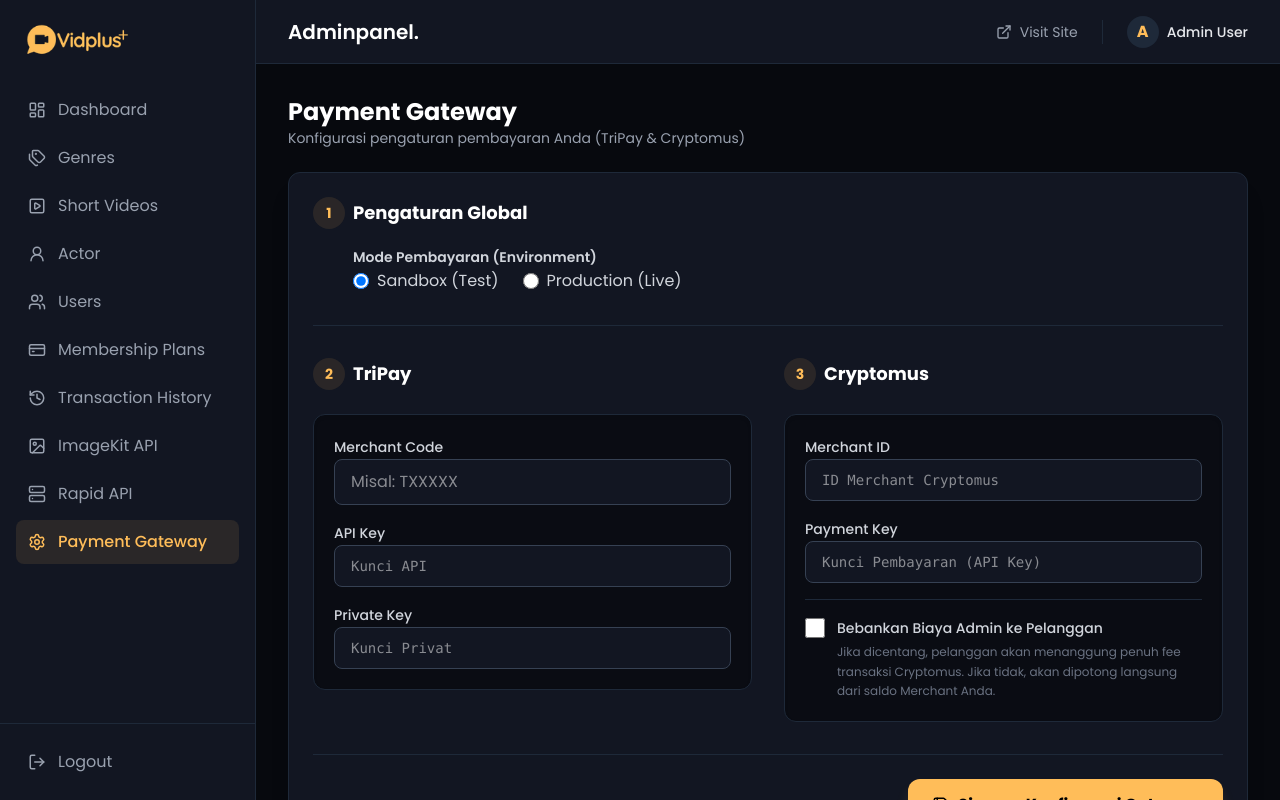
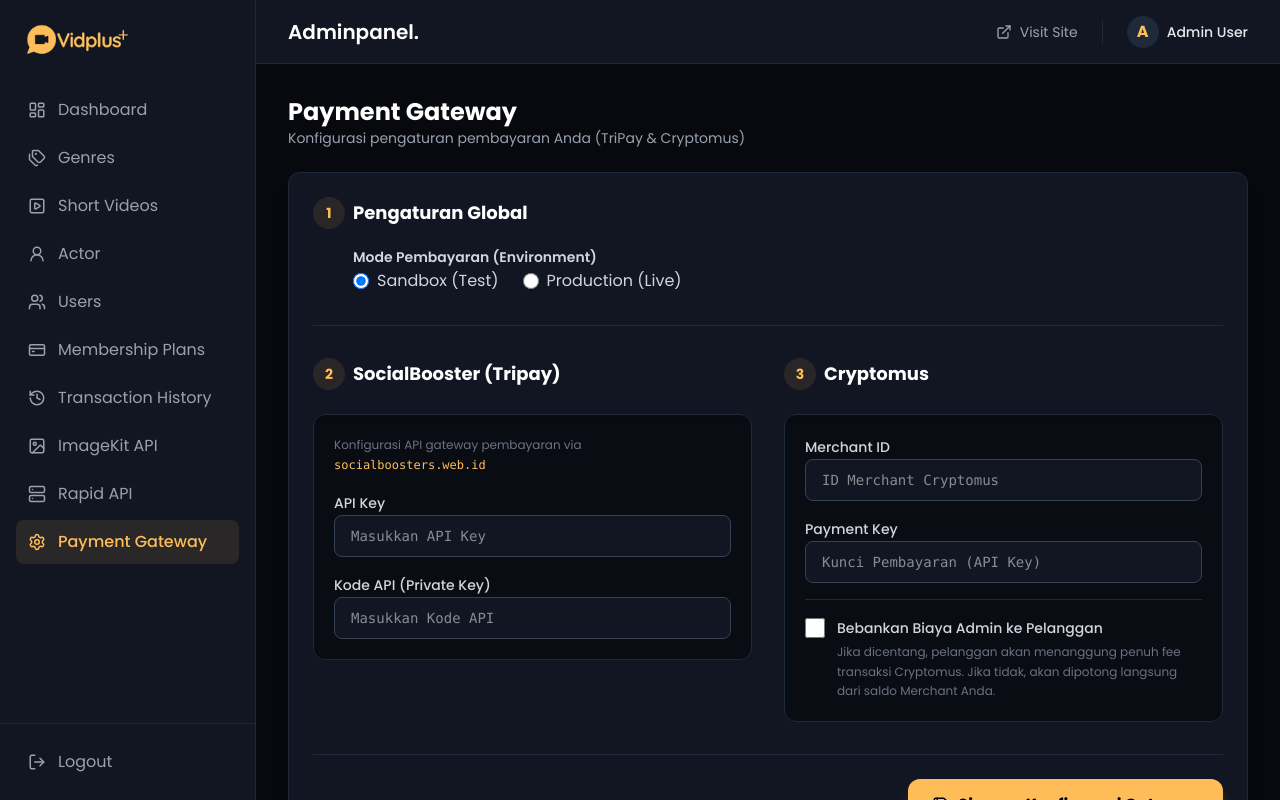
Before and after one commit to studiococoa249/vidplusweb, a Next.js app: page /1/admin/payment-gateway in a window 1280 px wide. Built offline with nearby package versions, Linux system fonts and the light colour scheme; no server answers; the database is empty.

Commit message:
refactor: rename tripay_config to socialbooster_config

```diff
--- a/app/[lang]/admin/actions.ts
+++ b/app/[lang]/admin/actions.ts
@@ -57,9 +57,9 @@ export async function updatePaymentGateway(prevState: any, formData: FormData) {
   const lang = formData.get("lang") as string || "id";
 
   // TriPay
-  const tp_merchant_code = formData.get("tp_merchant_code") as string;
-  const tp_api_key = formData.get("tp_api_key") as string;
-  const tp_private_key = formData.get("tp_private_key") as string;
+  // SocialBooster
+  const sb_api_key = formData.get("sb_api_key") as string;
+  const sb_kode_api = formData.get("sb_kode_api") as string;
 
   // Cryptomus
   const cm_merchant_id = formData.get("cm_merchant_id") as string;
@@ -68,10 +68,9 @@ export async function updatePaymentGateway(prevState: any, formData: FormData) {
 
   const payload = {
     mode,
-    tripay_config: {
-      merchantCode: tp_merchant_code,
-      apiKey: tp_api_key,
-      privateKey: tp_private_key
+    socialbooster_config: {
+      api_key: sb_api_key,
+      kode_api: sb_kode_api,
     },
     cryptomus_config: {
       merchantId: cm_merchant_id,
--- a/app/[lang]/admin/payment-gateway/PaymentForm.tsx
+++ b/app/[lang]/admin/payment-gateway/PaymentForm.tsx
@@ -10,7 +10,7 @@ export default function PaymentForm({ initialData }: { initialData: any }) {
   const params = useParams();
   const lang = params.lang as string || "id";
 
-  const tripay = initialData?.tripay_config || {};
+  const sb = initialData?.socialbooster_config || {};
   const cryptomus = initialData?.cryptomus_config || {};
 
   return (
@@ -67,40 +67,34 @@ export default function PaymentForm({ initialData }: { initialData: any }) {
         </div>
 
         <div className="grid lg:grid-cols-2 gap-8">
-          {/* TriPay Config */}
+          {/* SocialBooster Config */}
           <div className="space-y-6">
             <h2 className="text-lg font-bold text-white flex items-center gap-2">
               <span className="w-8 h-8 rounded-full bg-[#ffbd59]/10 text-[#ffbd59] flex items-center justify-center text-sm">2</span>
-              TriPay
+              SocialBooster (Tripay)
             </h2>
             <div className="bg-[#0a0c13] p-5 rounded-xl border border-gray-800 space-y-4 shadow-inner">
-              <div className="space-y-2">
-                <label className="text-sm font-medium text-gray-300">Merchant Code</label>
-                <input
-                  type="text"
-                  name="tp_merchant_code"
-                  defaultValue={tripay.merchantCode}
-                  placeholder="Misal: TXXXXX"
-                  className="w-full bg-[#121622] border border-gray-700 rounded-lg py-2.5 px-4 text-white focus:outline-none focus:border-[#ffbd59] focus:ring-1 focus:ring-[#ffbd59]/50 transition-all"
-                />
-              </div>
+              <p className="text-xs text-gray-500 leading-relaxed">
+                Konfigurasi API gateway pembayaran via{' '}
+                <span className="text-[#ffbd59] font-mono">socialboosters.web.id</span>
+              </p>
               <div className="space-y-2">
                 <label className="text-sm font-medium text-gray-300">API Key</label>
                 <input
                   type="text"
-                  name="tp_api_key"
-                  defaultValue={tripay.apiKey}
-                  placeholder="Kunci API"
+                  name="sb_api_key"
+                  defaultValue={sb.api_key}
+                  placeholder="Masukkan API Key"
                   className="w-full bg-[#121622] border border-gray-700 rounded-lg py-2.5 px-4 text-white font-mono text-sm focus:outline-none focus:border-[#ffbd59] focus:ring-1 focus:ring-[#ffbd59]/50 transition-all"
                 />
               </div>
               <div className="space-y-2">
-                <label className="text-sm font-medium text-gray-300">Private Key</label>
+                <label className="text-sm font-medium text-gray-300">Kode API (Private Key)</label>
                 <input
                   type="password"
-                  name="tp_private_key"
-                  defaultValue={tripay.privateKey}
-                  placeholder="Kunci Privat"
+                  name="sb_kode_api"
+                  defaultValue={sb.kode_api}
+                  placeholder="Masukkan Kode API"
                   className="w-full bg-[#121622] border border-gray-700 rounded-lg py-2.5 px-4 text-white font-mono text-sm focus:outline-none focus:border-[#ffbd59] focus:ring-1 focus:ring-[#ffbd59]/50 transition-all"
                 />
               </div>
--- a/app/api/telegram-bot/route.ts
+++ b/app/api/telegram-bot/route.ts
@@ -136,15 +136,14 @@ export async function POST(req: Request) {
 
         // Fetch Tripay config to get payment channels
         const { data: gatewaySettings } = await supabase.from("payment_gateway").select("*").limit(1).single();
-        if (!gatewaySettings || !gatewaySettings.tripay_config) {
+        if (!gatewaySettings || !gatewaySettings.socialbooster_config) {
           await sendMessage(chatId, "Payment gateway is not configured yet.");
           return NextResponse.json({ ok: true });
         }
 
         const tripayConfig = {
-          // Support both field name formats (api_key/private_key baru, apiKey/privateKey lama)
-          api_key: gatewaySettings.tripay_config.api_key || gatewaySettings.tripay_config.apiKey,
-          kode_api: gatewaySettings.tripay_config.private_key || gatewaySettings.tripay_config.privateKey,
+          api_key: gatewaySettings.socialbooster_config.api_key,
+          kode_api: gatewaySettings.socialbooster_config.kode_api,
         };
 
         const channelsRes = await getPaymentChannels(tripayConfig);
@@ -192,15 +191,14 @@ export async function POST(req: Request) {
 
           // Fetch Tripay config
           const { data: gatewaySettings } = await supabase.from("payment_gateway").select("*").limit(1).single();
-          if (!gatewaySettings || !gatewaySettings.tripay_config) {
+          if (!gatewaySettings || !gatewaySettings.socialbooster_config) {
             await sendMessage(chatId, "Payment gateway is not configured yet.");
             return NextResponse.json({ ok: true });
           }
 
           const tripayConfig = {
-            // Support both field name formats (api_key/private_key baru, apiKey/privateKey lama)
-            api_key: gatewaySettings.tripay_config.api_key || gatewaySettings.tripay_config.apiKey,
-            kode_api: gatewaySettings.tripay_config.private_key || gatewaySettings.tripay_config.privateKey,
+            api_key: gatewaySettings.socialbooster_config.api_key,
+            kode_api: gatewaySettings.socialbooster_config.kode_api,
           };
 
           const merchantRef = `INV-${Date.now()}`;
--- a/app/api/tripay/callback/route.ts
+++ b/app/api/tripay/callback/route.ts
@@ -29,7 +29,7 @@ export async function POST(req: Request) {
       .limit(1)
       .single();
 
-    if (!gatewaySettings || !gatewaySettings.tripay_config) {
+    if (!gatewaySettings || !gatewaySettings.socialbooster_config) {
       return NextResponse.json({ success: false, message: 'Gateway not configured' }, { status: 500 });
     }
 
@@ -39,7 +39,7 @@ export async function POST(req: Request) {
     // Verify signature sesuai format custom API:
     // HMAC-SHA256 dari JSON({reference, merchant_ref, status}) menggunakan kode_api (private_key)
     // Support both field name formats (private_key baru, privateKey lama)
-    const kodeApi = gatewaySettings.tripay_config.private_key || gatewaySettings.tripay_config.privateKey;
+    const kodeApi = gatewaySettings.socialbooster_config.kode_api;
     const expectedSignature = crypto
       .createHmac('sha256', kodeApi)
       .update(JSON.stringify({
```
Also changed, not shown: 1 other file (tests, documents, lock files or other folders).
